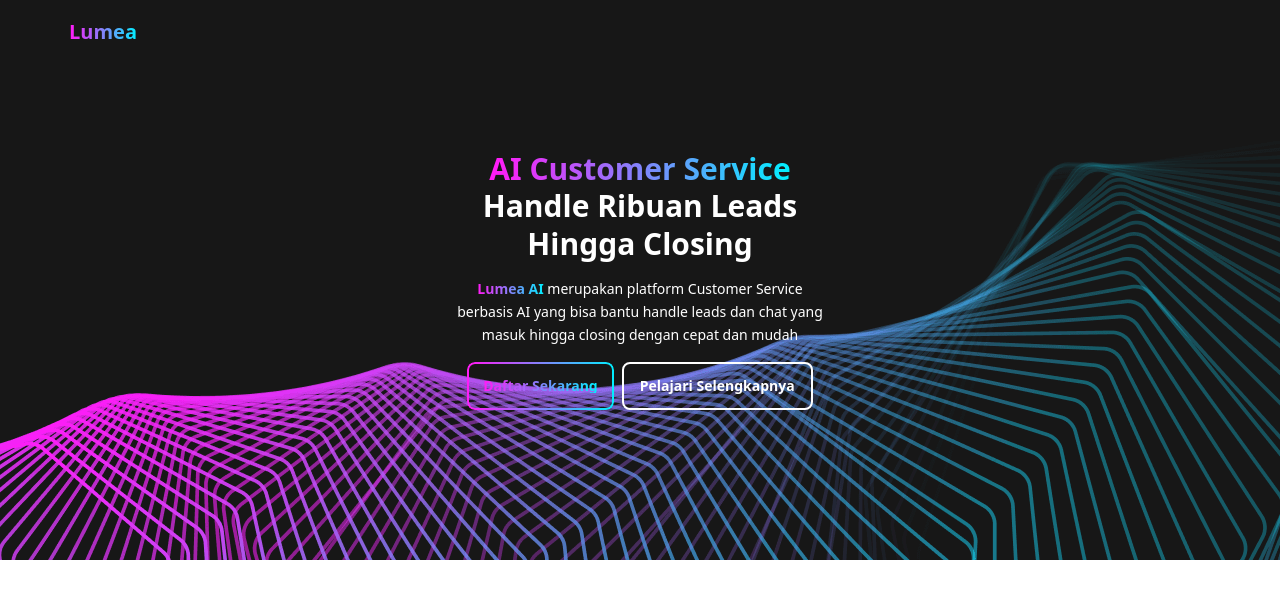
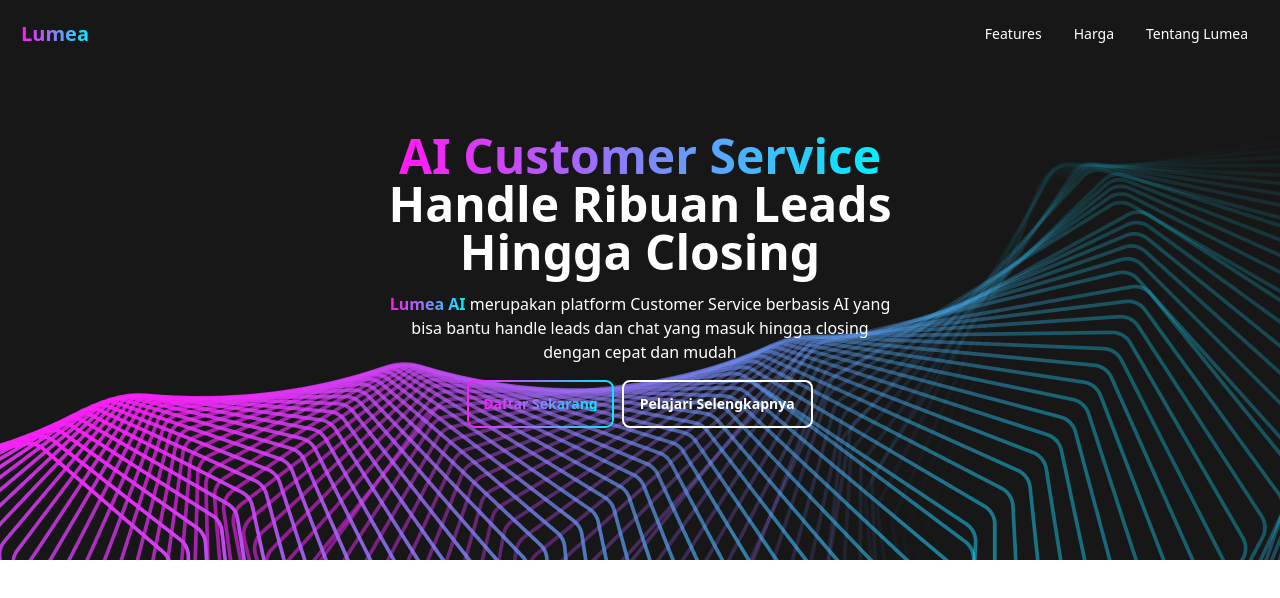
Before and after one commit to ricoerlanggaa/lumea, a Next.js app: page / in a window 1280 px wide. Shown: the top 598 px of the page. Built offline with nearby package versions, Linux system fonts and the light colour scheme; no server answers; some icons are missing.

Commit message:
fix: undefined tailwind theme screens

```diff
--- a/tailwind.config.ts
+++ b/tailwind.config.ts
@@ -2,16 +2,14 @@
 import daisyui from 'daisyui';
 import { breakpoints, light } from './src/utilities/themes';
 
+const themeScreens = Object.fromEntries(
+  Object.entries(breakpoints).map(([key, value]) => [key, `${value}px`]),
+);
+
 export default {
   content: ['./src/**/*.{js,ts,jsx,tsx,mdx}'],
   theme: {
-    screens: {
-      sm: `${breakpoints.sm}`,
-      md: `${breakpoints.md}`,
-      lg: `${breakpoints.lg}`,
-      xl: `${breakpoints.xl}`,
-      '2xl': `${breakpoints['2xl']}`,
-    },
+    screens: themeScreens,
   },
   plugins: [daisyui],
   daisyui: {
```
